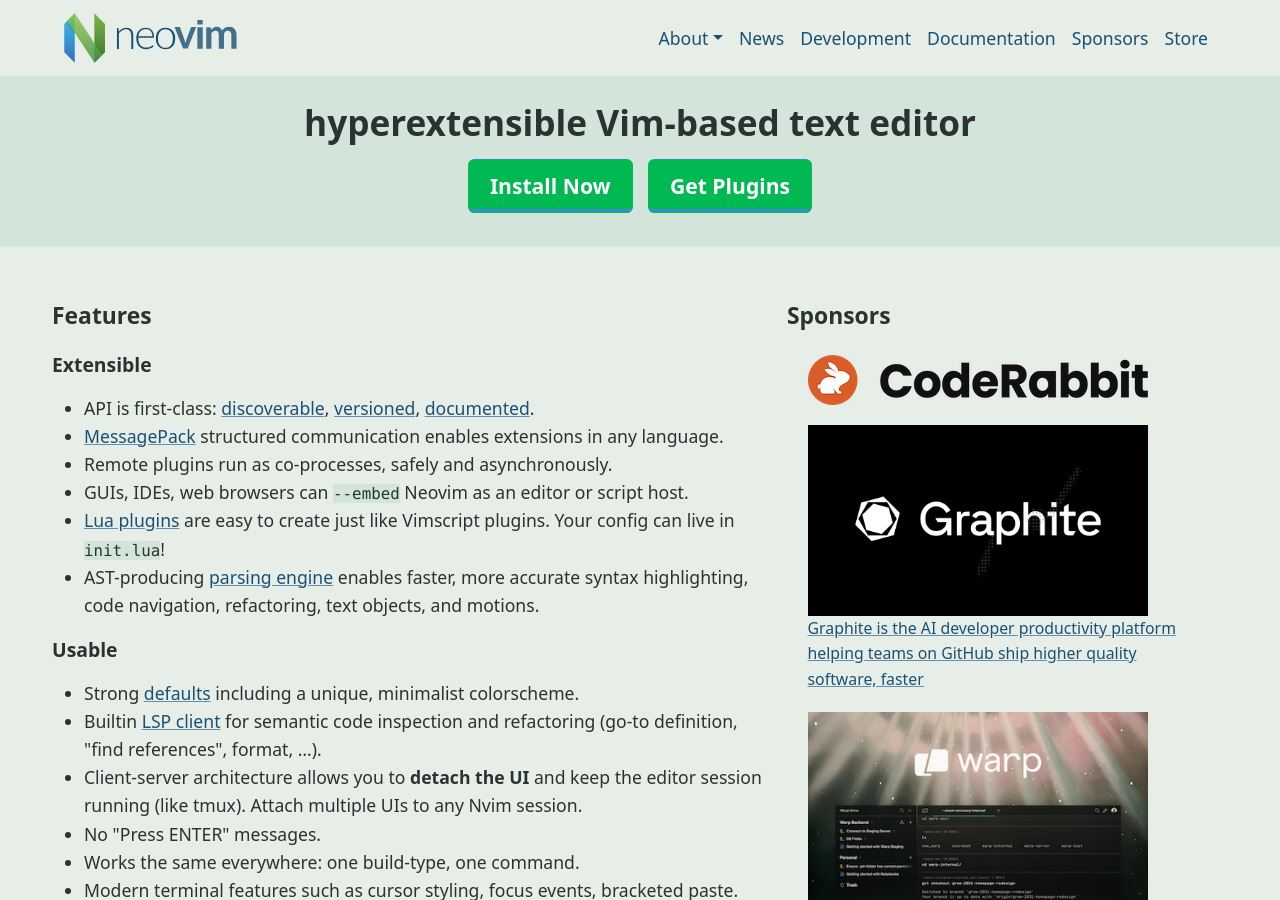
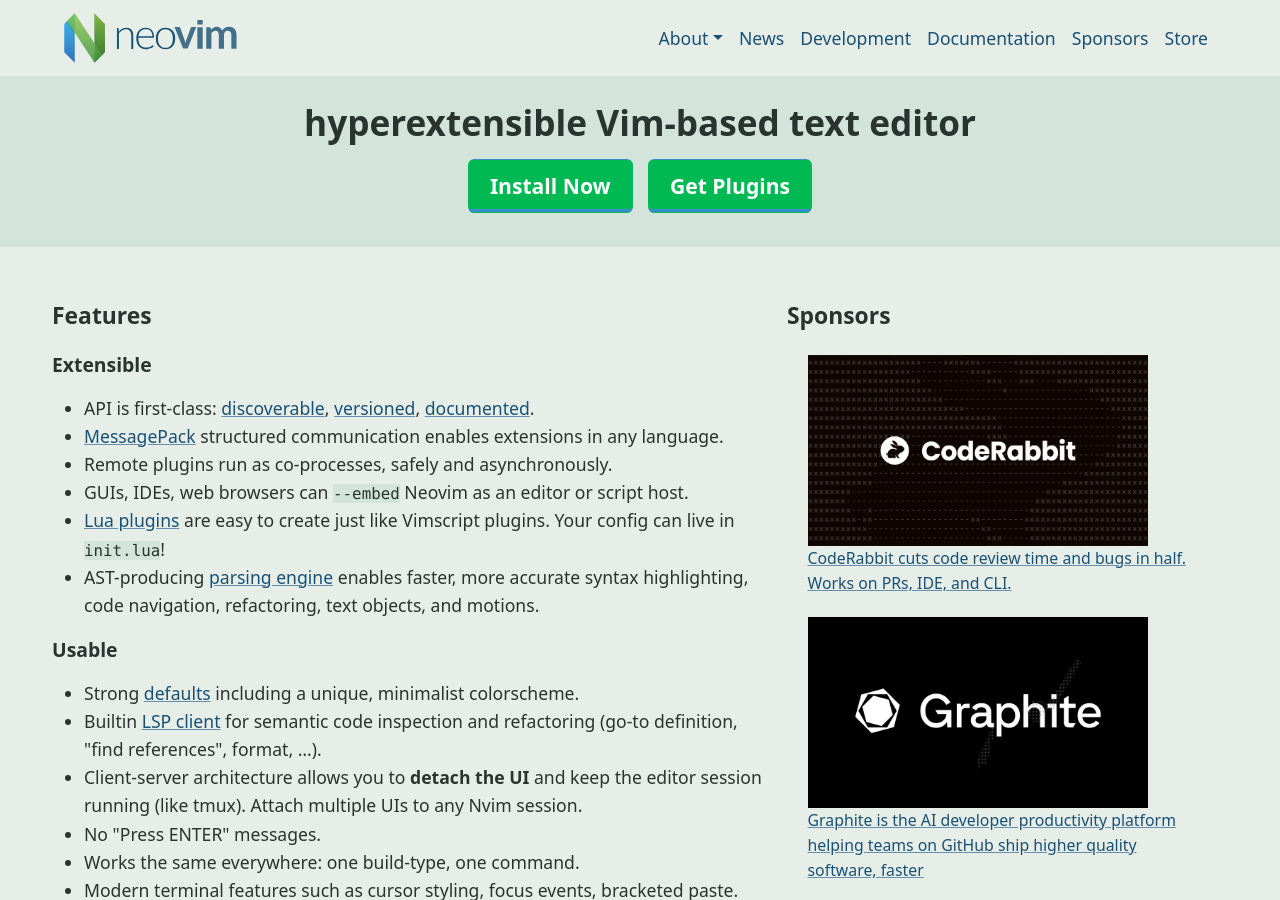
Before and after one commit to neovim/neovim.github.io, a Jekyll site: the page built from index.html, in a window 1280 px wide and 900 px high. Built offline with Jekyll 4.4.1, drawn with Linux system fonts in a browser that asks for light colours; comment, search, counter and statistics services are not loaded.

Commit message:
sponsors: update CodeRabbit banner #386
use single updated coderabbit banner

```diff
--- a/index.html
+++ b/index.html
@@ -82,16 +82,12 @@
       <h2 id="sponsors-header">Sponsors</h2>
       <div id="sponsors" class="sponsors-main">
         <div class="first-level-sponsor">
-          <a href="https://coderabbit.ai/?utm_source=neovim.io">
-            <picture title="Visit coderabbit.ai to learn more." alt="Visit coderabbit.ai to learn more.">
-              <!-- light mode: -->
-              <!-- <source srcset="images/sponsors/coderabbit-logo.svg" media="(prefers-color-scheme: light)"/> -->
-              <!-- dark mode: -->
-              <source srcset="images/sponsors/coderabbit-logo-dark.svg"  media="(prefers-color-scheme: dark)"/>
-              <!-- no color preference: -->
-              <img width="340" class="img-fluid" src="images/sponsors/coderabbit-logo.png">
-            </picture>
-          </a>
+        <a href="https://coderabbit.ai/?utm_source=neovim.io">
+          <img width="340" class="img-fluid" src="images/sponsors/coderabbit-logo.png"
+            alt="CodeRabbit cuts code review time and bugs in half. Works on PRs, IDE, and CLI.">
+          <br/>
+          CodeRabbit cuts code review time and bugs in half. Works on PRs, IDE, and CLI.
+        </a>
         </div>
         <div class="first-level-sponsor">
           <a href="https://graphite.dev/?utm_source=github&utm_medium=repo&utm_campaign=neovim">
```
Also changed, not shown: images/sponsors/coderabbit-logo-dark.svg (deleted), images/sponsors/coderabbit-logo.png, images/sponsors/coderabbit-logo.svg (deleted).
